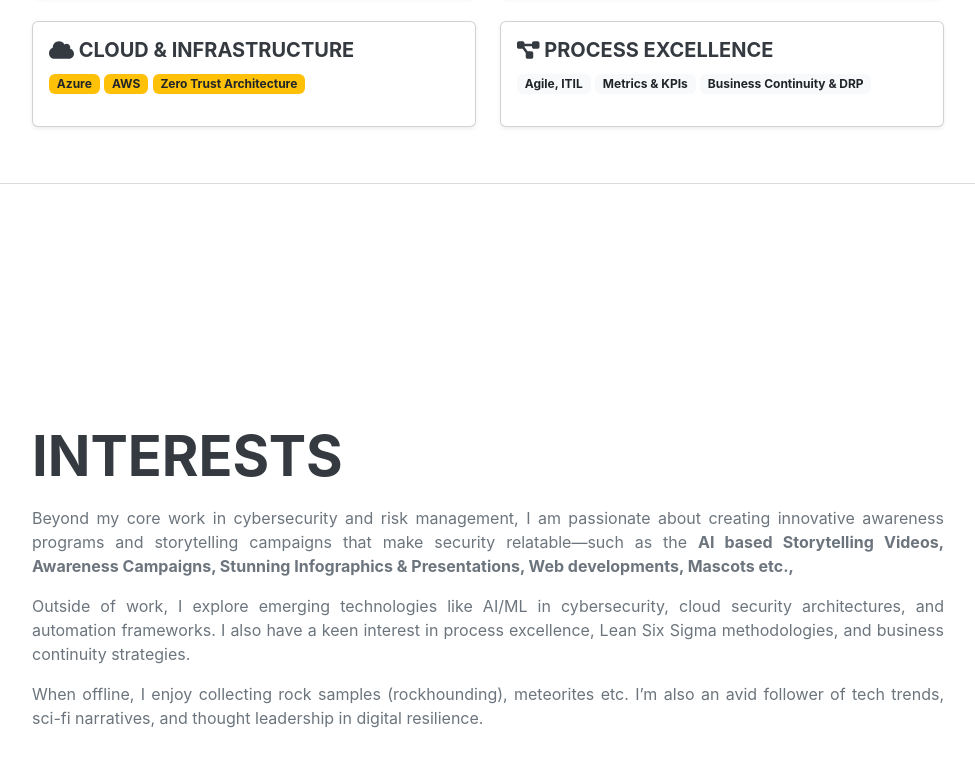
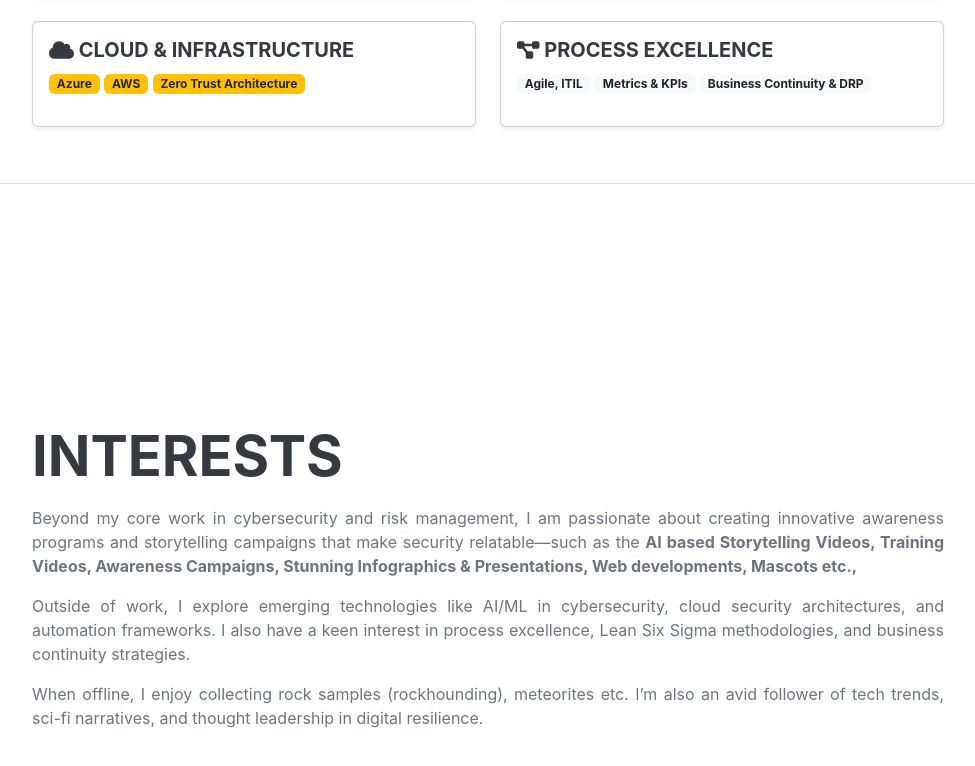
Before and after one commit to Sudhircu/sudhircu.github.io, a plain HTML site: page index.html in a window 1280 px wide. Shown: the part 3948-4714 px from the top of the page, without its empty margins (288-1263 px from the left). Drawn offline with nearby package versions, Linux system fonts and the light colour scheme; a web font is replaced by a local one.

Commit message:
Update index.html

```diff
--- a/index.html
+++ b/index.html
@@ -318,7 +318,7 @@ SOC2, NFA, CHAPS etc.,).</p></div><div class="flex-shrink-0"><span class="text-p
 <div class="resume-section py-3 fade-in-content">
 <h2 class="mb-3">Interests</h2>
    <p style="text-align: justify;">
-  Beyond my core work in cybersecurity and risk management, I am passionate about creating innovative awareness programs and storytelling campaigns that make security relatable—such as the <strong>AI based Storytelling Videos, Awareness Campaigns, Stunning Infographics & Presentations, Web developments, Mascots etc.,</strong series. I enjoy mentoring professionals, speaking at industry forums, and designing dashboards that transform compliance into actionable insights.
+  Beyond my core work in cybersecurity and risk management, I am passionate about creating innovative awareness programs and storytelling campaigns that make security relatable—such as the <strong>AI based Storytelling Videos, Training Videos, Awareness Campaigns, Stunning Infographics & Presentations, Web developments, Mascots etc.,</strong series. I enjoy mentoring professionals, speaking at industry forums, and designing dashboards that transform compliance into actionable insights.
     </p>
     <p style="text-align: justify;">
       Outside of work, I explore emerging technologies like AI/ML in cybersecurity, cloud security architectures, and automation frameworks. I also have a keen interest in process excellence, Lean Six Sigma methodologies, and business continuity strategies.
```
